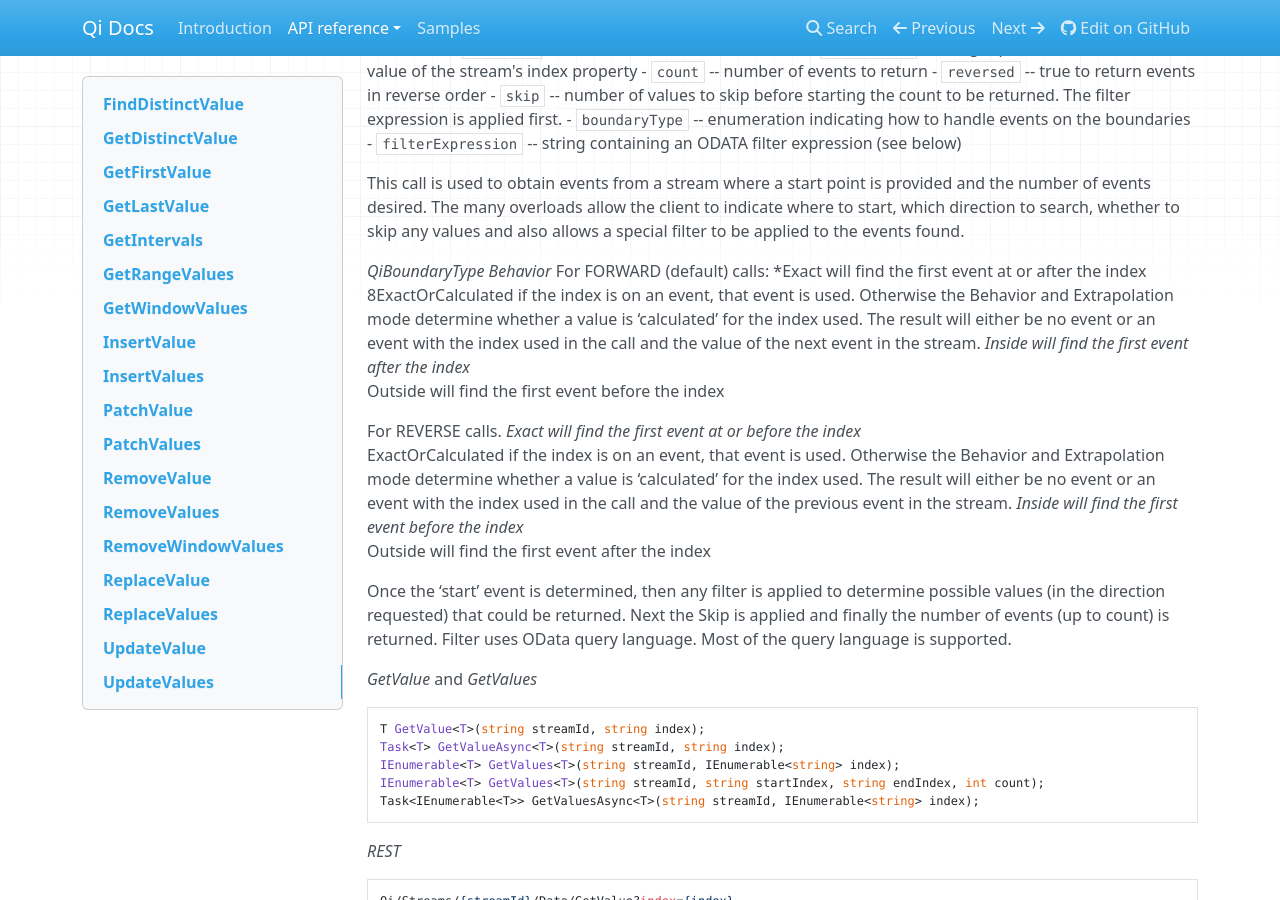
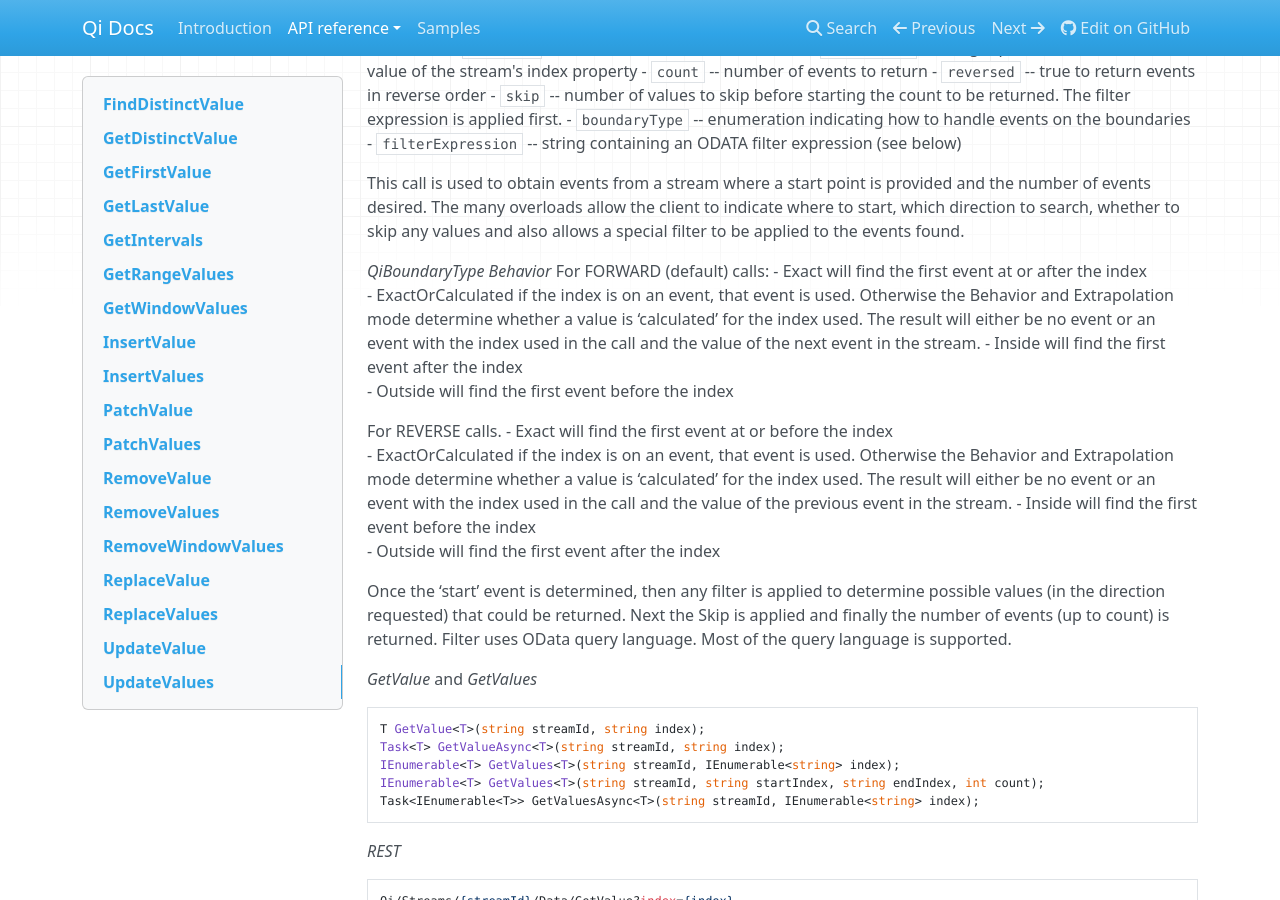
Before and after one commit to ssuryanarayanan/Qi-Docs, an MkDocs documentation site: the page built from docs/Data.md, in a window 1280 px wide and 900 px high, scrolled down 3609 px. Built offline with MkDocs 1.6.1, drawn with Linux system fonts in a browser that asks for light colours; nearby versions of some CDN libraries; old or Windows-style settings are respelled for this version of MkDocs.

Commit message:
More formatting

```diff
--- a/docs/Data.md
+++ b/docs/Data.md
@@ -178,16 +178,16 @@ This call is used to obtain events from a stream where a start point is provided
 
 *QiBoundaryType Behavior*
 For FORWARD (default) calls:
-*Exact will find the first event at or after the index
-8ExactOrCalculated if the index is on an event, that event is used. Otherwise the Behavior and Extrapolation mode determine whether a value is ‘calculated’ for the index used. The result will either be no event or an event with the index used in the call and the value of the next event in the stream.
-*Inside will find the first event after the index
-*Outside will find the first event before the index
+- Exact will find the first event at or after the index
+- ExactOrCalculated if the index is on an event, that event is used. Otherwise the Behavior and Extrapolation mode determine whether a value is ‘calculated’ for the index used. The result will either be no event or an event with the index used in the call and the value of the next event in the stream.
+- Inside will find the first event after the index
+- Outside will find the first event before the index
 
 For REVERSE calls.
-*Exact will find the first event at or before the index
-*ExactOrCalculated if the index is on an event, that event is used. Otherwise the Behavior and Extrapolation mode determine whether a value is ‘calculated’ for the index used. The result will either be no event or an event with the index used in the call and the value of the previous event in the stream.
-*Inside will find the first event before the index
-*Outside will find the first event after the index
+- Exact will find the first event at or before the index
+- ExactOrCalculated if the index is on an event, that event is used. Otherwise the Behavior and Extrapolation mode determine whether a value is ‘calculated’ for the index used. The result will either be no event or an event with the index used in the call and the value of the previous event in the stream.
+- Inside will find the first event before the index
+- Outside will find the first event after the index
 
 Once the ‘start’ event is determined, then any filter is applied to determine possible values (in the direction requested) that could be returned. Next the Skip is applied and finally the number of events (up to count) is returned.
 Filter uses OData query language. Most of the query language is supported.
```
